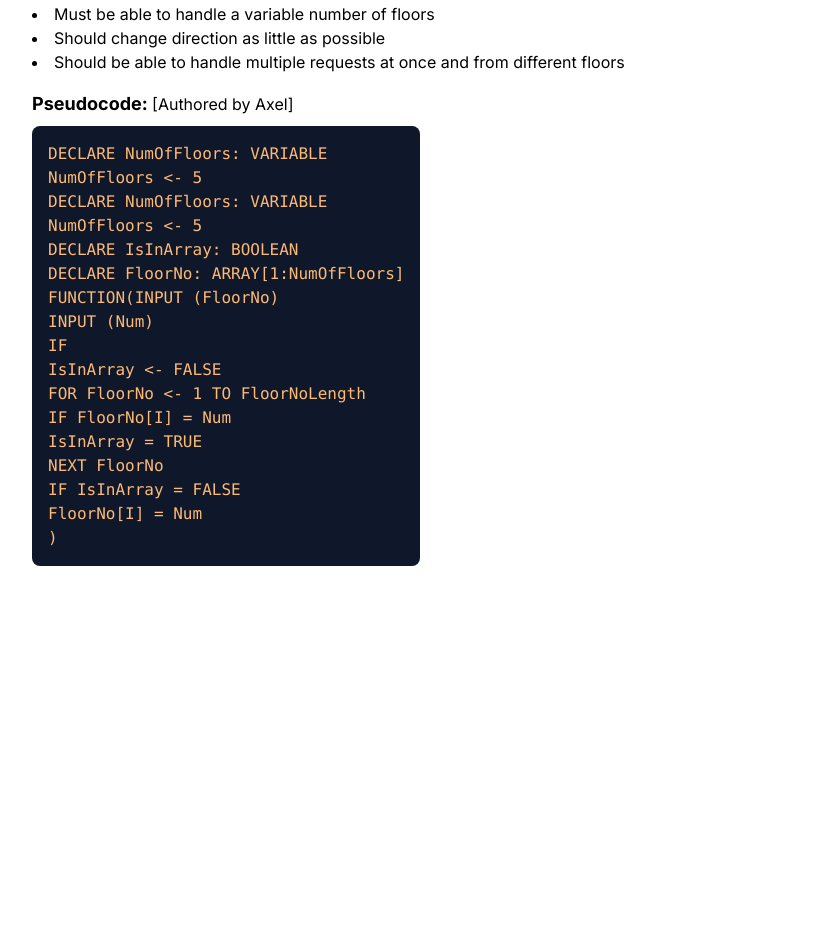
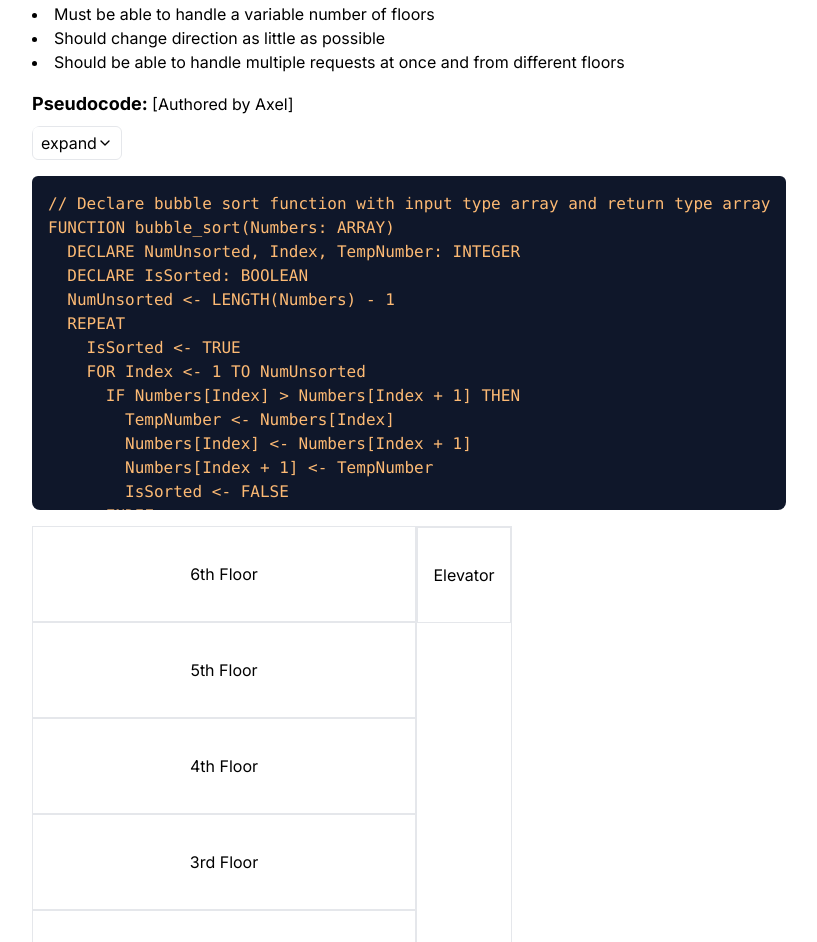
Before and after one commit to jakobnunnendorf/OCaml-Next-Python, a Next.js app: page /week-1 in a window 1280 px wide. Shown: the part 450-1392 px from the top of the page, without its empty margins (0-817 px from the left). Before the commit the page ends 1048 px from the top, so only its background shows below. Built offline with nearby package versions, Linux system fonts and the light colour scheme.

Commit message:
feat(week-1): add elevator

```diff
--- /dev/null
+++ b/src/app/api/txt-to-string/route.ts
@@ -0,0 +1,12 @@
+import { NextResponse } from "next/server";
+import fs from "fs";
+
+export async function GET(req: Request) {
+    // // get filePath from request
+    const reqBody = await req;
+    const filePath = "src/app/week-1/elevator/pseudoCode.txt";
+    // read file
+    const txtAsString = fs.readFileSync(filePath, "utf8");
+    // return file contents
+    return NextResponse.json(txtAsString);
+}
--- /dev/null
+++ b/src/app/week-1/elevator/Elevator/Elevator.tsx
@@ -0,0 +1,48 @@
+import { stringify } from "querystring";
+import React from "react";
+
+export default function Elevator() {
+    const currentFloor = 6;
+    const styles = {
+        floor: {
+            gridRowStart: 7 - currentFloor,
+            gridRowEnd: "span 1",
+        },
+    };
+
+
+
+    const house = (
+        <div className="flex w-fit h-fit">
+            <div className="grid">
+                <div className="grid h-24 border w-96 place-items-center">
+                    6th Floor
+                </div>
+                <div className="grid h-24 border w-96 place-items-center">
+                    5th Floor
+                </div>
+                <div className="grid h-24 border w-96 place-items-center">
+                    4th Floor
+                </div>
+                <div className="grid h-24 border w-96 place-items-center">
+                    3rd Floor
+                </div>
+                <div className="grid h-24 border w-96 place-items-center">
+                    2nd Floor
+                </div>
+                <div className="grid h-24 border w-96 place-items-center">
+                    1st Floor
+                </div>
+            </div>
+            <div className="grid flex-grow w-24 grid-rows-6 border direction-rtl">
+                <div
+                    style={styles.floor as React.CSSProperties}
+                    className="grid row-span-1 border place-items-center"
+                >
+                    Elevator
+                </div>
+            </div>
+        </div>
+    );
+    return house;
+}
--- /dev/null
+++ b/src/app/week-1/elevator/codeBlock/CodeBlock.tsx
@@ -0,0 +1,14 @@
+import React from "react";
+
+export default async function CodeBlock() {
+    const request = new Request("http://localhost:3000/api/txt-to-string", {
+        cache: "no-store",
+    });
+    const res = await fetch(request);
+    const pseudoCodeString = await res.json();
+    return (
+        <pre className="p-4 text-orange-300 rounded-md w-fit bg-slate-900">
+            {pseudoCodeString}
+        </pre>
+    );
+}
--- /dev/null
+++ b/src/app/week-1/elevator/codeBlock/PseudoCode.tsx
@@ -0,0 +1,28 @@
+"use client";
+
+import React, { useState } from "react";
+import { FiChevronDown, FiChevronUp } from "react-icons/fi";
+
+export default function PseudoCode({
+    CodeBlock,
+}: {
+    CodeBlock: React.ReactNode;
+}) {
+    const [expanded, setExpanded] = useState(false);
+    const frame = (
+        <div
+            className={`${
+                expanded ? "h-fit" : "h-96"
+            } overflow-hidden rounded-lg w-fit space-y-4`}
+        >
+            <button
+                onClick={() => setExpanded(!expanded)}
+                className="flex items-center px-2 py-1 border rounded-md"
+            >
+                expand {expanded ? <FiChevronUp /> : <FiChevronDown />}
+            </button>
+            {CodeBlock}
+        </div>
+    );
+    return frame;
+}
--- a/src/app/week-1/page.tsx
+++ b/src/app/week-1/page.tsx
@@ -1,6 +1,9 @@
 import { Metadata } from 'next'
 import Link from "next/link";
 import { FiArrowLeft, FiArrowRight } from "react-icons/fi";
+import PseudoCode from "./elevator/codeBlock/PseudoCode";
+import CodeBlock from "./elevator/codeBlock/CodeBlock";
+import Elevator from "./elevator/Elevator/Elevator";
 
 export const metadata = {
     title: "",
@@ -61,10 +64,9 @@ export default function Week1Page() {
                         <span className="text-lg font-bold ">Pseudocode: </span>
                         <span className="">[Authored by Axel]</span>
                     </h4>
-                    <pre className="p-4 text-orange-300 rounded-lg bg-slate-900 w-fit">
-                        {Pseudocode}
-                    </pre>
+                    <PseudoCode CodeBlock={<CodeBlock />} />
                 </div>
+                <Elevator />
             </section>
         </section>
     );
```
Also changed, not shown: package.json (+5 -3 lines), src/app/week-1/elevator/pseudoCode.txt (added), 2 other files (tests, documents, lock files or other folders).
